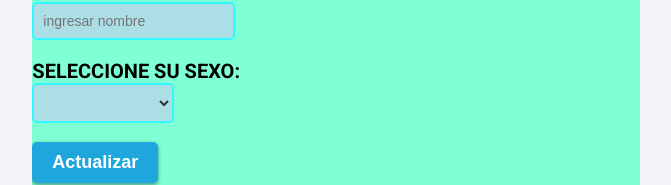
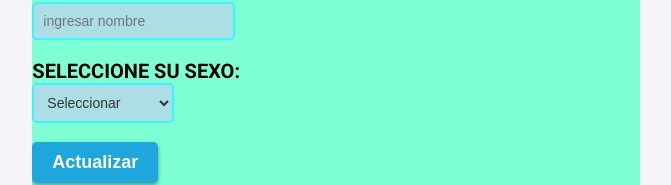
Before and after one commit to julianlopez436/historial_nombres, an Angular app: page / in a window 1280 px wide. Shown: the part 321-506 px from the top of the page, without its empty margins (304-975 px from the left). Built offline with nearby package versions, Linux system fonts and the light colour scheme.

Commit message:
mejora  sobre la funcion que esta relacionada con el sexo de la persona

```diff
--- a/src/app/componente-principal/componente-principal.component.ts
+++ b/src/app/componente-principal/componente-principal.component.ts
@@ -10,6 +10,8 @@
   nombre_beta: string=''
   index:number=0
   index2:number=0
+  sexo_beta :string =""
+  sexo_actual: string =""
   n:number=0
   historial:string[]=[]
   index_historial:number[]=[]
@@ -20,7 +22,7 @@
       this.nombre_actual=this.nombre_beta
       this.nombre_beta=''
       this.n =this.n + 1
-      this.historial.push(this.nombre_actual)
+      this.historial.push(this.nombre_actual + " " +this.sexo_beta)
       this.index_historial.push(this.n)
       if(this.index>9 && this.index2>9){
        this.historial.shift()
```
Also changed, not shown: src/app/componente-principal/componente-principal.component.html (indentation only).
